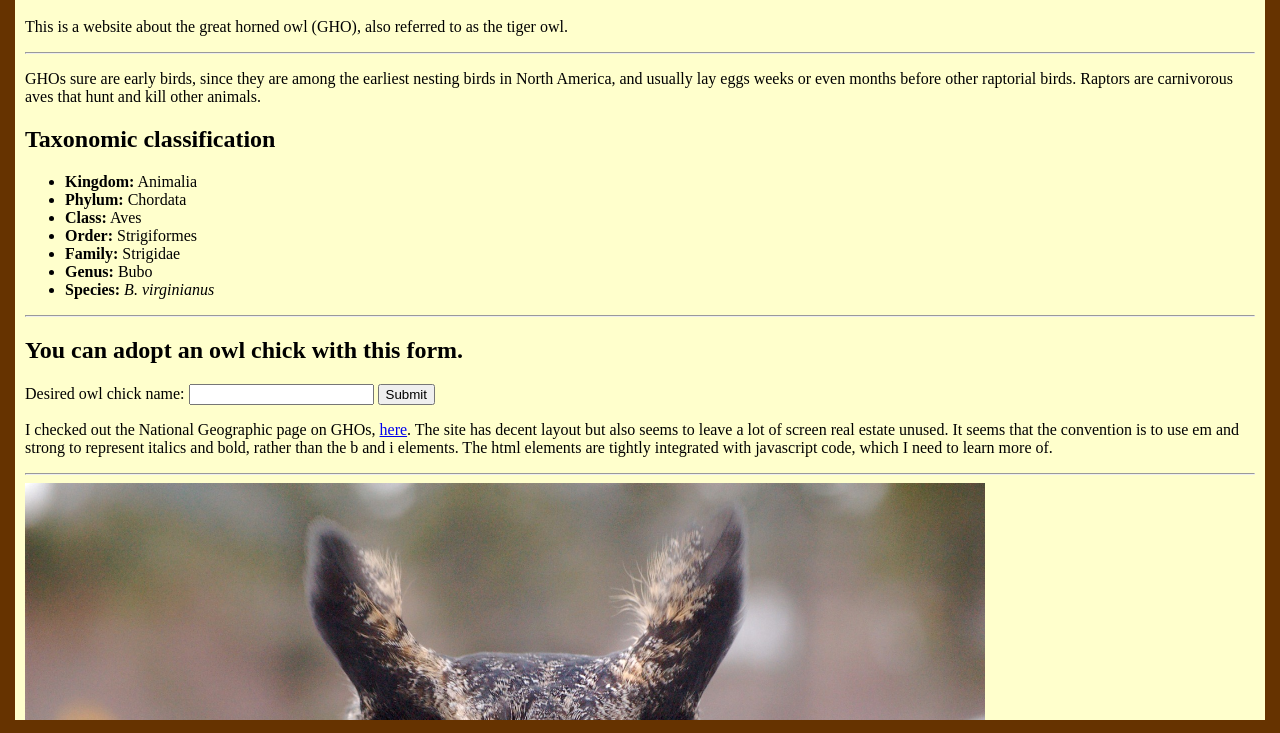
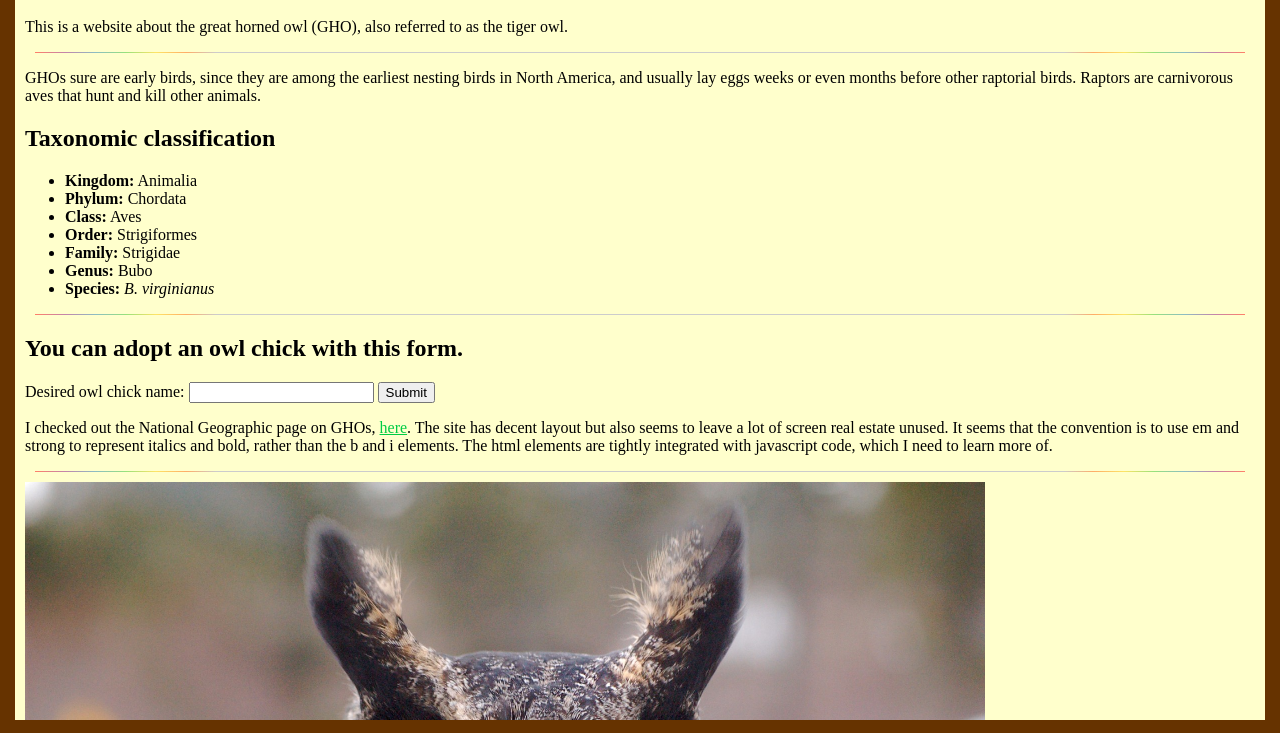
Before and after one commit to prestidigitation/2.5_solo_challenge, a plain HTML site: page index.html in a window 1280 px wide. Shown: the part 65-798 px from the top of the page. Drawn offline with Linux system fonts and the light colour scheme.

Commit message:
Style hr element with subtle rainbow effect

```diff
--- a/styles.css
+++ b/styles.css
@@ -35,3 +35,29 @@ body {
 #bottom {
     bottom: 0;
 }
+
+a:link {
+    color: #00cc44;
+}
+
+a:visited {
+    color: #004d1a;
+}
+
+a:hover {
+    background-color: #ff66ff;
+}
+
+a:active {
+    color: #ff0000;
+}
+
+hr {
+  margin: 10px;
+  border: none;
+  height: 1px;
+  background-image: -webkit-linear-gradient(left, rgba(255,2,5,.5), rgba(137,11,138,.5), rgba(27,123,187,.5), rgba(47,195,44,.5), rgba(253,201,1,.5), rgba(255,91,2,.5), #ccc 15%, #ccc 85%, rgba(255,91,2,.5), rgba(253,201,1,.5), rgba(47,195,44,.5), rgba(27,123,187,.5), rgba(137,11,138,.5), rgba(255,2,5,.5));
+        background-image: -moz-linear-gradient(left, rgba(255,2,5,.5), rgba(137,11,138,.5), rgba(27,123,187,.5), rgba(47,195,44,.5), rgba(253,201,1,.5), rgba(255,91,2,.5), #ccc 15%, #ccc 85%, rgba(255,91,2,.5), rgba(253,201,1,.5), rgba(47,195,44,.5), rgba(27,123,187,.5), rgba(137,11,138,.5), rgba(255,2,5,.5));
+        background-image: -ms-linear-gradient(left, rgba(255,2,5,.5), rgba(137,11,138,.5), rgba(27,123,187,.5), rgba(47,195,44,.5), rgba(253,201,1,.5), rgba(255,91,2,.5), #ccc 15%, #ccc 85%, rgba(255,91,2,.5), rgba(253,201,1,.5), rgba(47,195,44,.5), rgba(27,123,187,.5), rgba(137,11,138,.5), rgba(255,2,5,.5));
+        background-image: -o-linear-gradient(left, rgba(255,2,5,.5), rgba(137,11,138,.5), rgba(27,123,187,.5), rgba(47,195,44,.5), rgba(253,201,1,.5), rgba(255,91,2,.5), #ccc 15%, #ccc 85%, rgba(255,91,2,.5), rgba(253,201,1,.5), rgba(47,195,44,.5), rgba(27,123,187,.5), rgba(137,11,138,.5), rgba(255,2,5,.5));
+}
```
